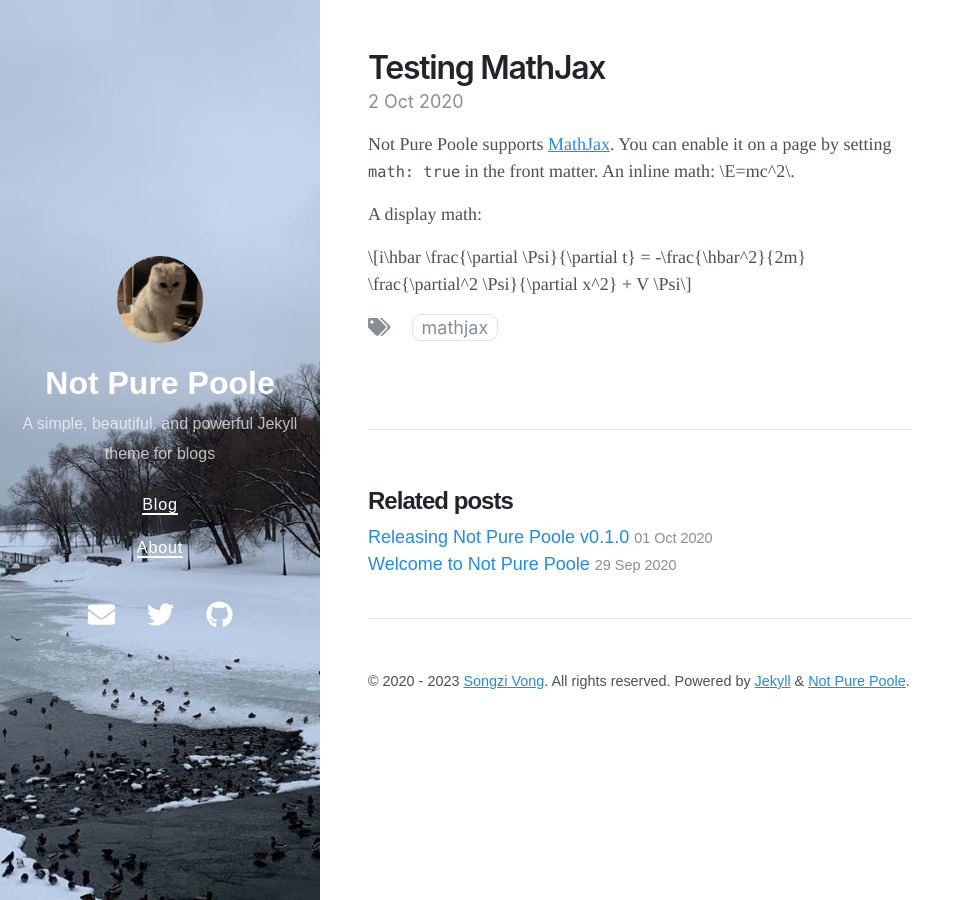
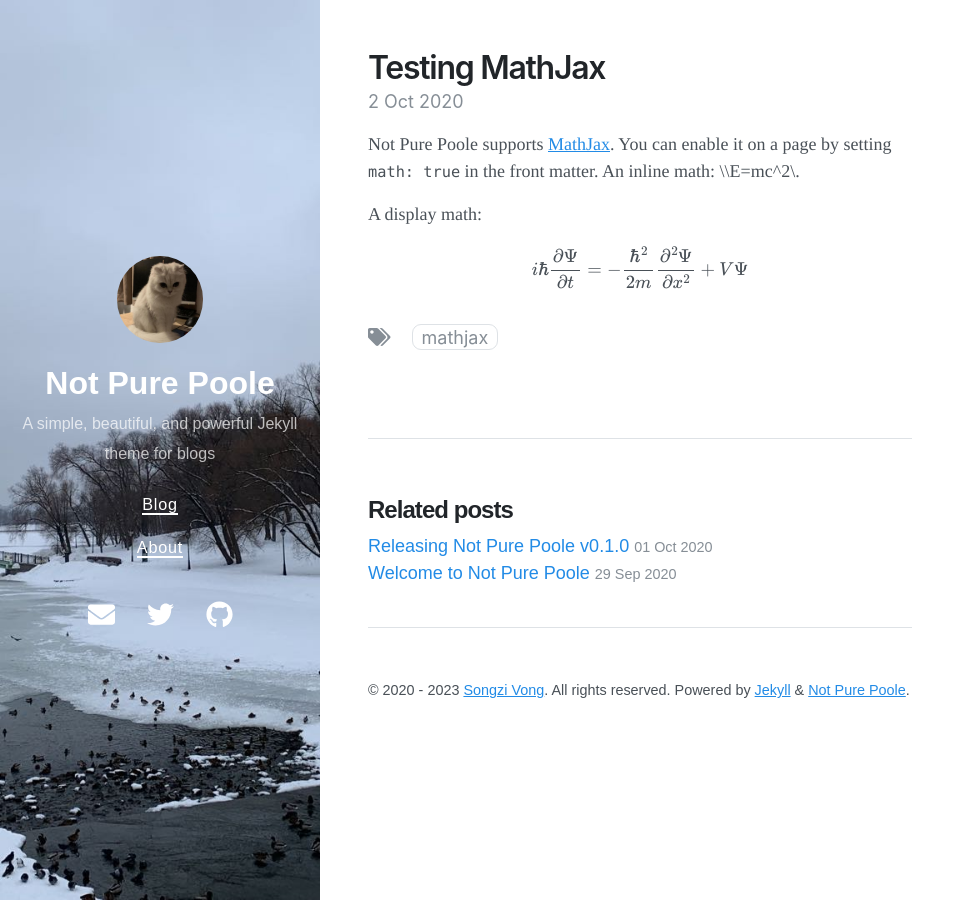
Before and after one commit to timturing/timturing.github.io, a Jekyll site: the page built from _posts/2020-10-02-testing-mathjax.md, in a window 1280 px wide. Shown: the whole page, without its empty margins (0-975 px from the left). Built offline with Jekyll 4.4.1, drawn with Linux system fonts in a browser that asks for light colours; nearby versions of some CDN libraries; formulas are drawn with MathJax 3.

```diff
--- a/_includes/mathjax.html
+++ b/_includes/mathjax.html
@@ -1,2 +1,2 @@
 <script src="https://polyfill.io/v3/polyfill.min.js?features=es6"></script>
-<script id="MathJax-script" async src="assets/mathjax.js"></script>
+<script id="MathJax-script" async src="https://xiaoluotongxuelalala.github.io/assets/mathjax.js"></script>
--- a/_posts/2020-10-02-testing-mathjax.md
+++ b/_posts/2020-10-02-testing-mathjax.md
@@ -7,7 +7,7 @@ date: 2020-10-02 15:32 +0800
 ---
 Not Pure Poole supports [MathJax](https://www.mathjax.org/). You can enable it on a page by setting `math: true` in the front matter.
 <!-- TODO 看上去是没开全局的问题，看能不能把css都弄下来 -->
-An inline math: \\E=mc^2\\.
+An inline math: \\\E=mc^2\\\.
 
 A display math:
 
```
